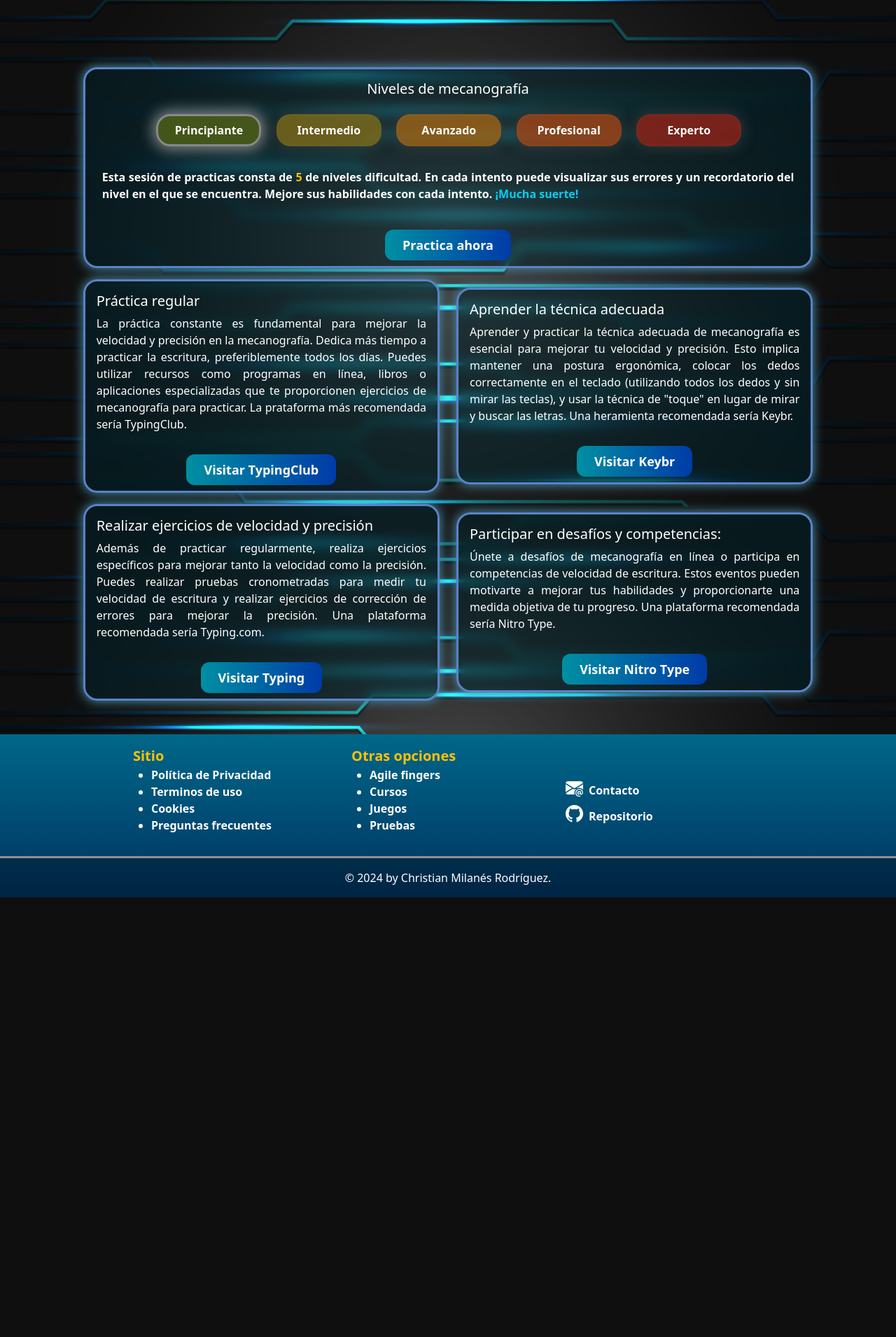
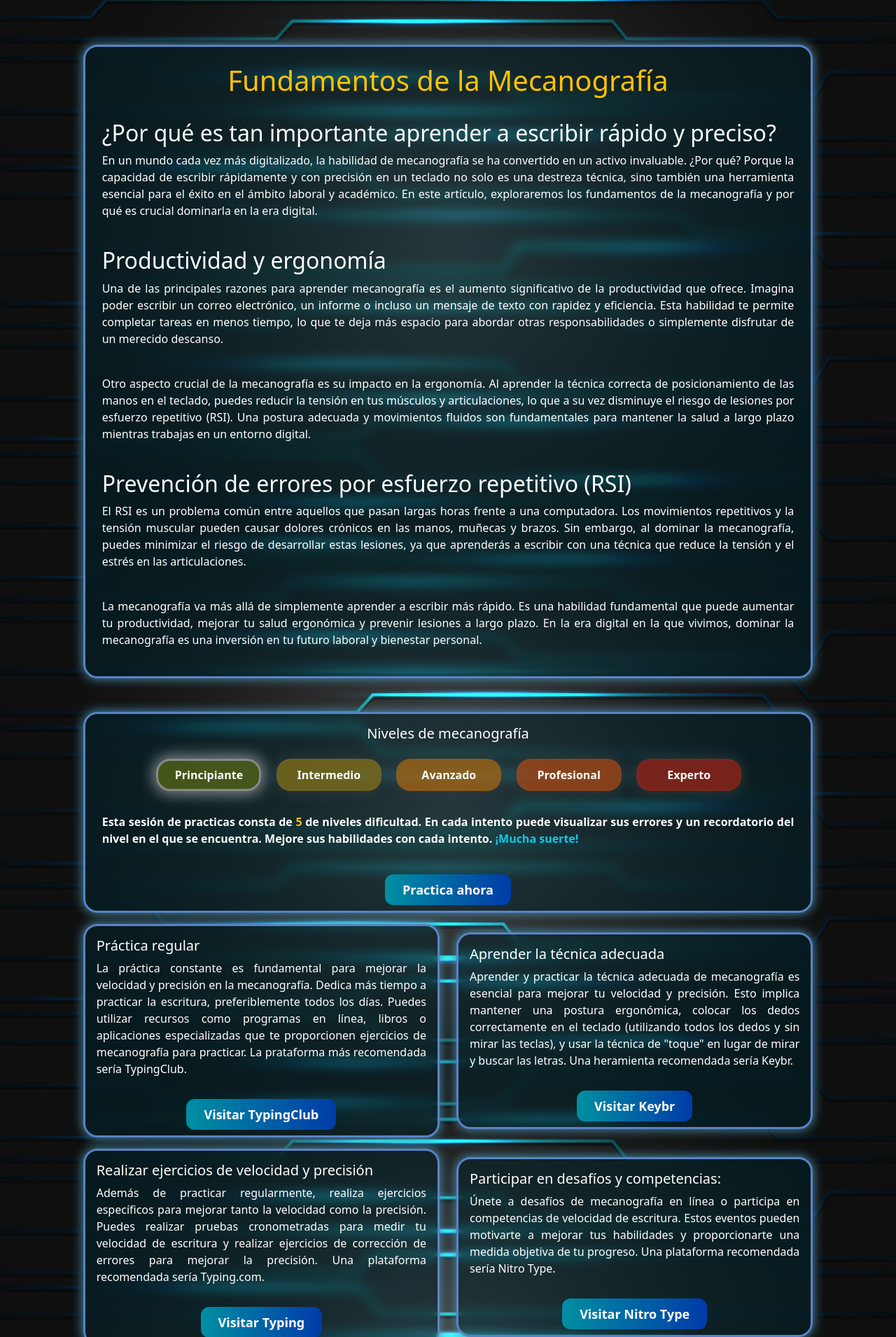
Before and after one commit to Chris0171/TypingGenius_php, a PHP site: page / in a window 1280 px wide. Shown: the part 76-1986 px from the top of the page at 70% size. Before the commit the page ends 1358 px from the top, so only its background shows below. Run offline with PHP 8.4, Linux system fonts and the light colour scheme.

Commit message:
new content added

```diff
--- a/includes/index.inc.php
+++ b/includes/index.inc.php
@@ -21,6 +21,41 @@ session_start();
       }
     }
     ?>
+  </div>
+</div>
+
+<div class="row justify-content-center align-items-center m-0 mt-3">
+  <div class="col-11 col-md-10 mb-3 mb-md-0 text-white">
+    <div class="card-bg-tech p-4">
+      <h1 class="text-center text-warning">Fundamentos de la Mecanografía</h1> <br>
+      <h2>¿Por qué es tan importante aprender a escribir rápido y preciso?</h2>
+      <p>En un mundo cada vez más digitalizado, la habilidad de mecanografía se ha convertido en un activo invaluable.
+        ¿Por qué? Porque la capacidad de escribir rápidamente y con precisión en un teclado no solo es una destreza
+        técnica, sino también una herramienta esencial para el éxito en el ámbito laboral y académico. En este artículo,
+        exploraremos los fundamentos de la mecanografía y por qué es crucial dominarla en la era digital.</p>
+      <br>
+      <h2>Productividad y ergonomía</h2>
+      <p>Una de las principales razones para aprender mecanografía es el aumento significativo de la productividad que
+        ofrece. Imagina poder escribir un correo electrónico, un informe o incluso un mensaje de texto con rapidez y
+        eficiencia. Esta habilidad te permite completar tareas en menos tiempo, lo que te deja más espacio para abordar
+        otras responsabilidades o simplemente disfrutar de un merecido descanso.</p>
+      <br>
+      <p>Otro aspecto crucial de la mecanografía es su impacto en la ergonomía. Al aprender la técnica correcta de
+        posicionamiento de las manos en el teclado, puedes reducir la tensión en tus músculos y articulaciones, lo que a
+        su vez disminuye el riesgo de lesiones por esfuerzo repetitivo (RSI). Una postura adecuada y movimientos fluidos
+        son fundamentales para mantener la salud a largo plazo mientras trabajas en un entorno digital.</p>
+      <br>
+      <h2>Prevención de errores por esfuerzo repetitivo (RSI)</h2>
+      <p>El RSI es un problema común entre aquellos que pasan largas horas frente a una computadora. Los movimientos
+        repetitivos y la tensión muscular pueden causar dolores crónicos en las manos, muñecas y brazos. Sin embargo, al
+        dominar la mecanografía, puedes minimizar el riesgo de desarrollar estas lesiones, ya que aprenderás a escribir
+        con una técnica que reduce la tensión y el estrés en las articulaciones.</p>
+      <br>
+      <p>La mecanografía va más allá de simplemente aprender a escribir más rápido. Es una habilidad fundamental que
+        puede aumentar tu productividad, mejorar tu salud ergonómica y prevenir lesiones a largo plazo. En la era
+        digital en la que vivimos, dominar la mecanografía es una inversión en tu futuro laboral y bienestar personal.
+      </p>
+    </div>
   </div>
 </div>
 
```
Lines whose indentation alone changed are shown as unchanged.
